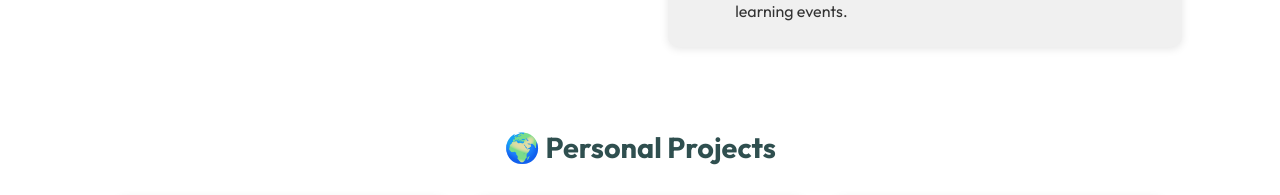
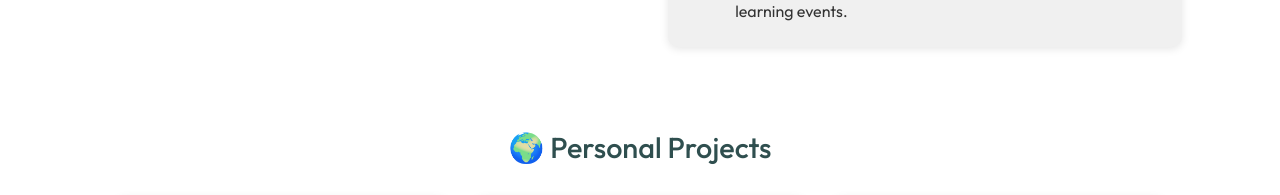
Before and after one commit to sathwikpedapati/portfolio, a React (Create React App) app: page / in a window 1280 px wide. Shown: the part 1100-1295 px from the top of the page. Built offline with nearby package versions, Linux system fonts and the light colour scheme.

Commit message:
Update Projects.js

```diff
--- a/src/components/Projects.js
+++ b/src/components/Projects.js
@@ -59,7 +59,6 @@ const Projects = ({ theme }) => {
           marginBottom: '2rem',
           color: 'rgb(47, 79, 79)',
           fontSize: '1.8rem',
-          fontWeight: 'bold',
         }}
       >
         🌍 Personal Projects
```
